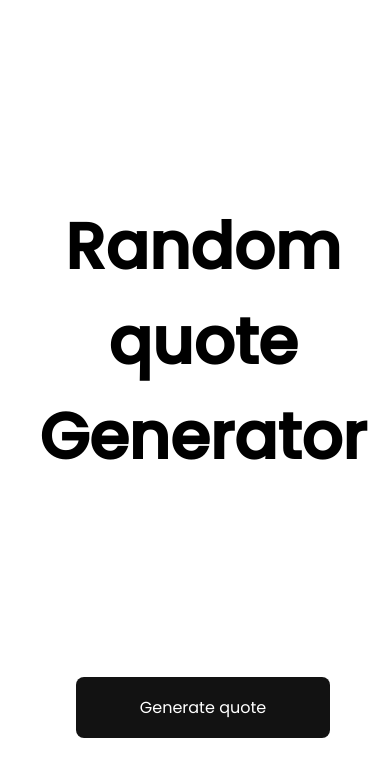
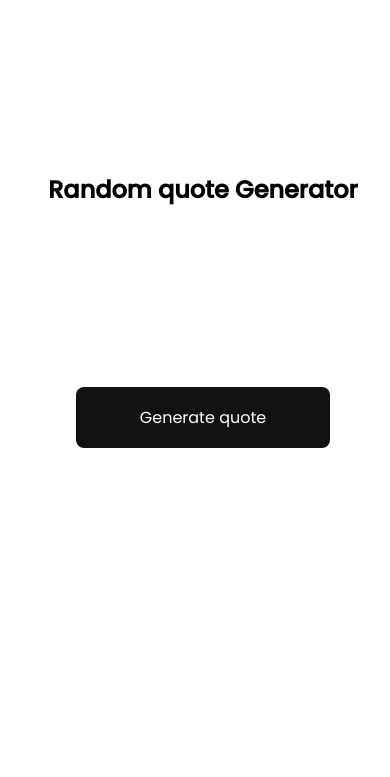
Before and after one commit to anmolbhardwaj17/randomquote, a plain HTML site: page index.html in a window 390 px wide. Shown: the part 13-790 px from the top of the page. Drawn offline with nearby package versions, Linux system fonts and the light colour scheme.

Commit message:
added media queries

```diff
--- a/index.css
+++ b/index.css
@@ -44,3 +44,14 @@
       box-shadow: 0px 0px 8px rgba(0, 0, 0, 0.25);
 
   }
+
+  @media(max-width:455px){
+    .child h1{
+      font-size:24px;
+    }
+    #quote{
+      width:90vw;
+      font-size:16px;
+      padding-bottom:100px;
+    }
+  }
```
